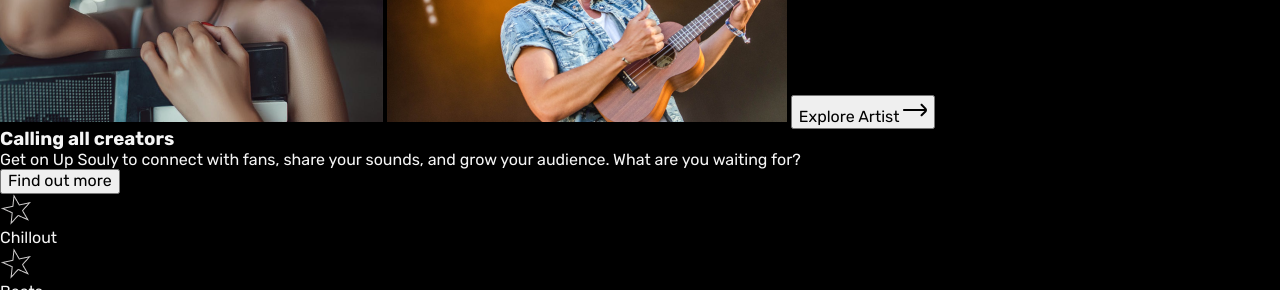
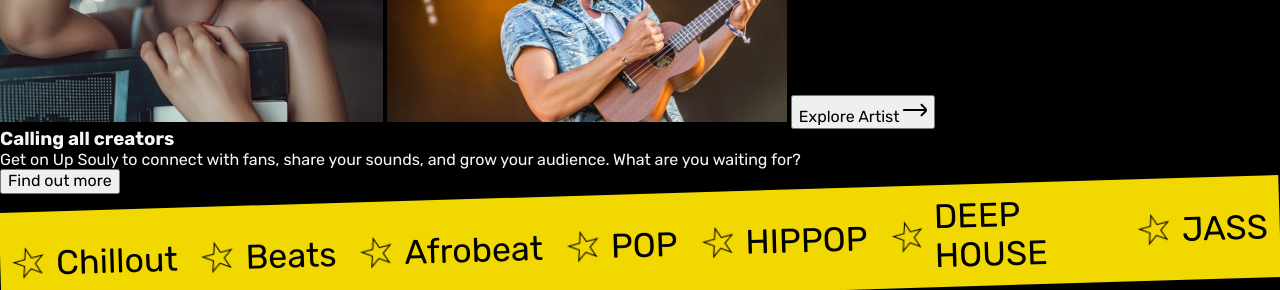
Before and after one commit to Becous/Vitya_Cursach, a plain HTML site: page index.html in a window 1280 px wide. Shown: the part 2135-2425 px from the top of the page. Drawn offline with Linux system fonts and the light colour scheme; a web font is replaced by a local one.

Commit message:
creators line

```diff
--- a/index.html
+++ b/index.html
@@ -109,35 +109,35 @@
             Get on Up Souly to connect with fans, share your sounds, and grow your audience. What are you waiting for?
           </p>
           <button class="creators_button">Find out more</button>
+        </div>
         <div class="creators_line">
           <div class="creators_line-box">
-              <img src="./img/Star 1.png" alt="" class="creator_line-img" />
-              <p class="creator_line-text">Chillout</p>
+            <img src="./img/Star 2.png" alt="" class="creators_line-img" />
+            <p class="creators_line-text">Chillout</p>
           </div>
           <div class="creators_line-box">
-              <img src="./img/Star 1.png" alt="" class="creator_line-img" />
-              <p class="creator_line-text">Beats</p>
+            <img src="./img/Star 2.png" alt="" class="creators_line-img" />
+            <p class="creators_line-text">Beats</p>
           </div>
           <div class="creators_line-box">
-              <img src="./img/Star 1.png" alt="" class="creator_line-img" />
-              <p class="creator_line-text">Afrobeat</p>
+            <img src="./img/Star 2.png" alt="" class="creators_line-img" />
+            <p class="creators_line-text">Afrobeat</p>
           </div>
           <div class="creators_line-box">
-              <img src="./img/Star 1.png" alt="" class="creator_line-img" />
-              <p class="creator_line-text">POP</p>
+            <img src="./img/Star 2.png" alt="" class="creators_line-img" />
+            <p class="creators_line-text">POP</p>
           </div>
           <div class="creators_line-box">
-              <img src="./img/Star 1.png" alt="" class="creator_line-img" />
+            <img src="./img/Star 2.png" alt="" class="creators_line-img" />
             <p class="creator_line-text">HIPPOP</p>
           </div>
           <div class="creators_line-box">
-              <img src="./img/Star 1.png" alt="" class="creator_line-img" />
-              <p class="creator_line-text">DEEP HOUSE</p>
+            <img src="./img/Star 2.png" alt="" class="creators_line-img" />
+            <p class="creators_line-text">DEEP HOUSE</p>
           </div>
           <div class="creators_line-box">
-              <img src="./img/Star 1.png" alt="" class="creator_line-img" />
-              <p class="creator_line-text">JASS</p>
-            </div>
+            <img src="./img/Star 2.png" alt="" class="creators_line-img" />
+            <p class="creators_line-text">JASS</p>
           </div>
         </div>
       </div>
--- a/scss/components/_components.scss
+++ b/scss/components/_components.scss
@@ -1,3 +1,8 @@
 @import "./header";
 @import "./hero";
+@import "./info";
+@import "./galery";
+@import "./creators";
+@import "./testimonial";
+@import "./app";
 @import "./footer";
--- /dev/null
+++ b/scss/components/_creators.scss
@@ -0,0 +1,32 @@
+.creators {
+  &-title {
+  }
+  &-box {
+  }
+  &-p {
+  }
+  &-button {
+  }
+}
+.creators_line {
+  transform: rotate(-1.7deg);
+  display: flex;
+  flex-direction: row;
+  background-color: $yellow;
+  justify-content: space-between;
+  width: 100%;
+  &-box {
+    gap: 12px;
+    padding: 12px;
+    display: flex;
+    font-size: 34px;
+    align-items: center;
+    color: $black;
+  }
+  &-img {
+    width: 32px;
+    height: 32px;
+  }
+  &-text {
+  }
+}
```
Also changed, not shown: css/style.css, img/Star 2.png (added), scss/components/_app.scss (added), scss/components/_galery.scss (added), scss/components/_info.scss (added), scss/components/_testimonial.scss (added). Lines whose indentation alone changed are shown as unchanged.
